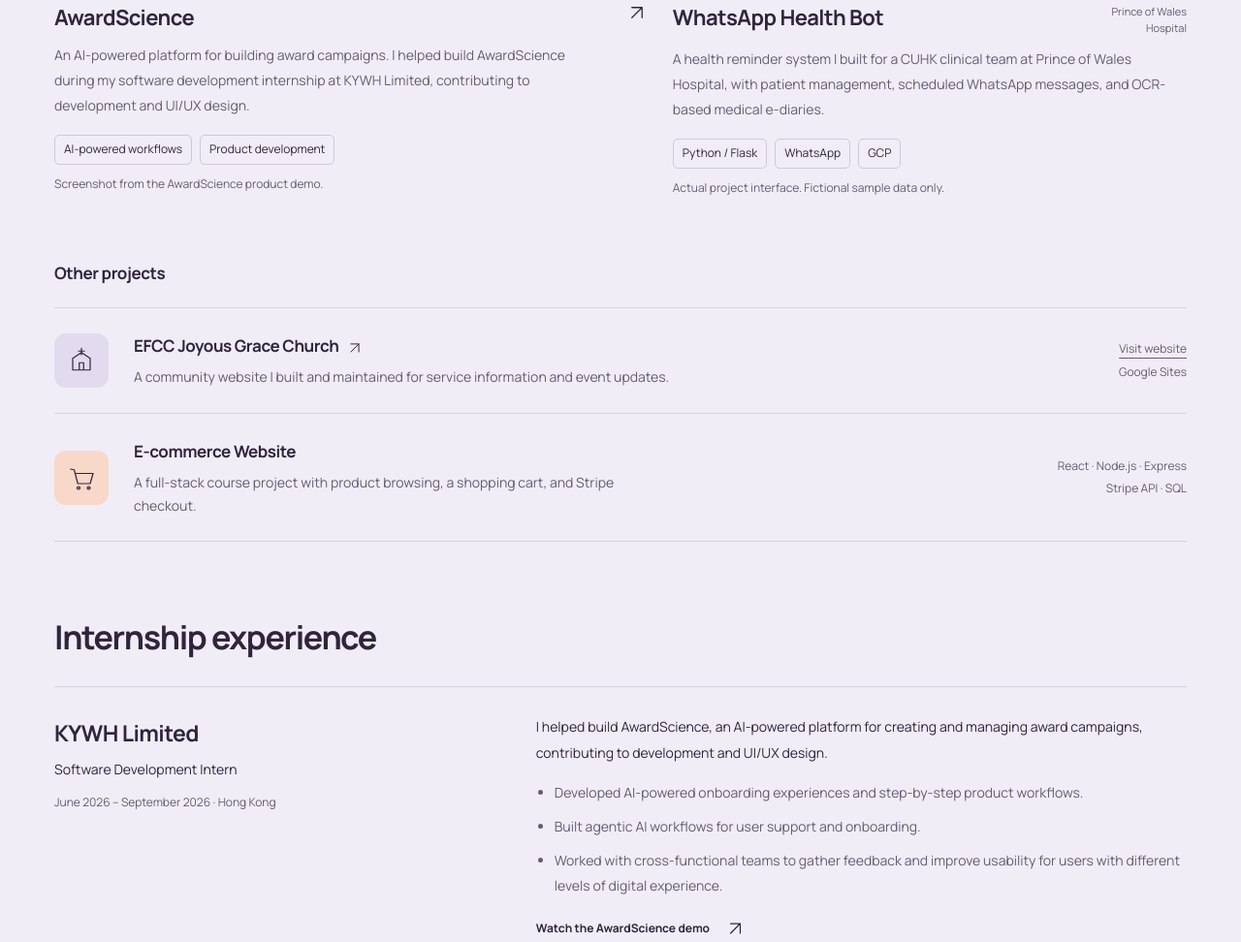
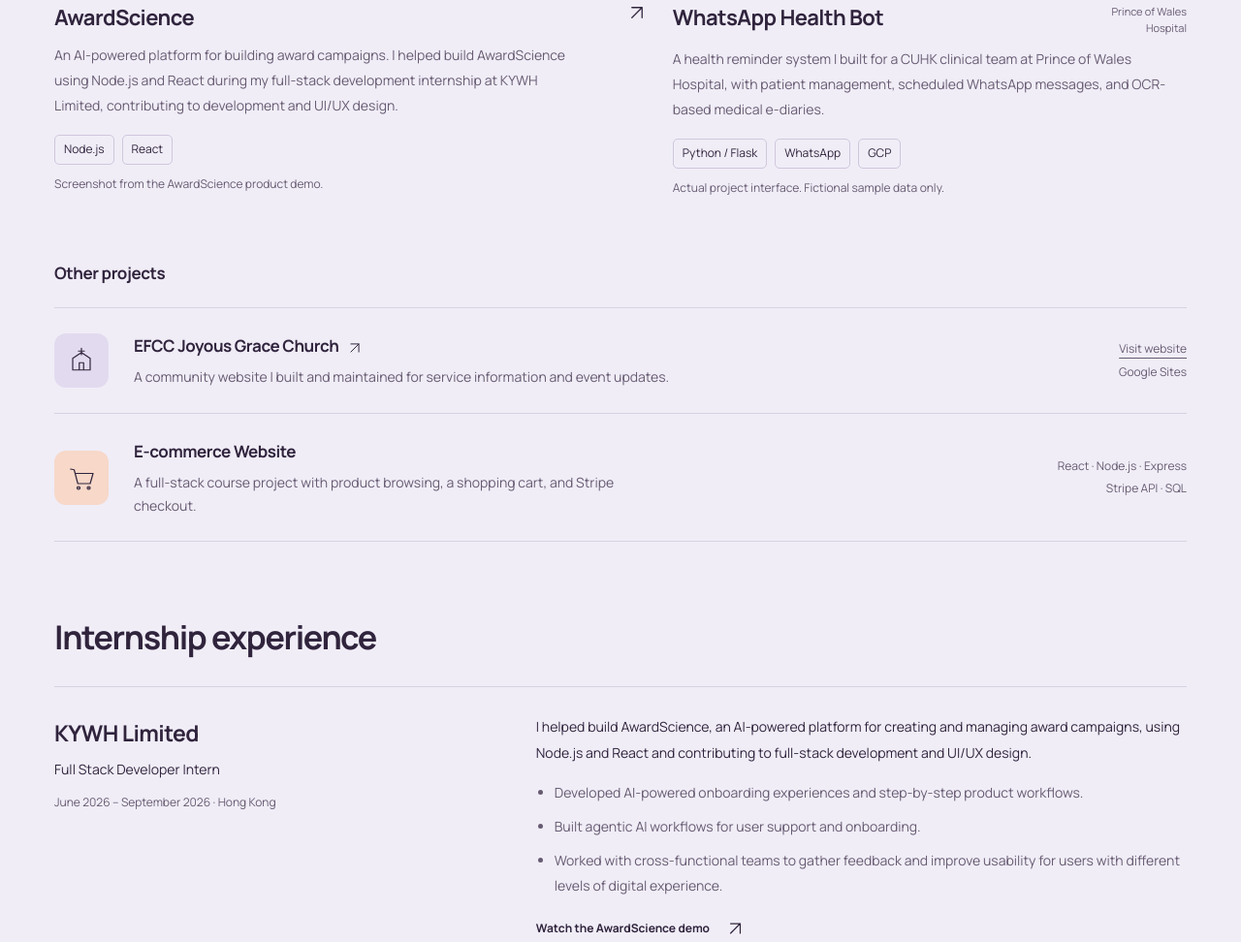
Before and after one commit to dazess/dazess.github.io, a plain HTML site: page index.html in a window 1280 px wide. Shown: the part 821-1793 px from the top of the page at 97% size. Drawn offline with Linux system fonts and the light colour scheme.

Commit message:
Update KYWH role to Full Stack Developer Intern and AwardScience stack to Node.js and React

```diff
--- a/index.html
+++ b/index.html
@@ -7,7 +7,7 @@
   <meta name="color-scheme" content="light dark">
   <meta name="description" content="Computer Science student at The Chinese University of Hong Kong. Projects, internship experience, scholarships, skills, and an untimed apple puzzle.">
   <meta property="og:title" content="Portfolio">
-  <meta property="og:description" content="Projects, software development internship experience at KYWH Limited, and technical skills.">
+  <meta property="og:description" content="Projects, full-stack development internship experience at KYWH Limited, and technical skills.">
   <meta property="og:type" content="website">
   <title>Portfolio</title>
   <link rel="icon" href="assets/favicon.svg" type="image/svg+xml">
@@ -42,8 +42,8 @@
             <span class="visual-action"><svg class="icon" aria-hidden="true"><use href="#play"/></svg> Watch the walkthrough <svg class="icon" aria-hidden="true"><use href="#arrow-up-right"/></svg></span>
           </a>
           <div class="project-heading"><h3><a href="https://www.youtube.com/watch?v=NXfa7q_kYhk" target="_blank" rel="noopener noreferrer">AwardScience <span class="sr-only">(opens in a new tab)</span></a></h3><svg class="icon" aria-hidden="true"><use href="#arrow-up-right"/></svg></div>
-          <p>An AI-powered platform for building award campaigns. I helped build AwardScience during my software development internship at KYWH Limited, contributing to development and UI/UX design.</p>
-          <ul class="tags" aria-label="Project areas"><li>AI-powered workflows</li><li>Product development</li></ul>
+          <p>An AI-powered platform for building award campaigns. I helped build AwardScience using Node.js and React during my full-stack development internship at KYWH Limited, contributing to development and UI/UX design.</p>
+          <ul class="tags" aria-label="Project technologies"><li>Node.js</li><li>React</li></ul>
           <span class="image-note">Screenshot from the AwardScience product demo.</span>
         </article>
 
@@ -69,7 +69,7 @@
 
     <section id="experience" class="experience wrap" aria-labelledby="experience-heading">
       <h2 id="experience-heading">Internship experience</h2>
-      <article class="experience-row"><div class="experience-role"><h3>KYWH Limited</h3><p>Software Development Intern</p><span>June 2026 – September 2026 · Hong Kong</span></div><div class="experience-details"><p>I helped build AwardScience, an AI-powered platform for creating and managing award campaigns, contributing to development and UI/UX design.</p><ul><li>Developed AI-powered onboarding experiences and step-by-step product workflows.</li><li>Built agentic AI workflows for user support and onboarding.</li><li>Worked with cross-functional teams to gather feedback and improve usability for users with different levels of digital experience.</li></ul><a class="text-link" href="https://www.youtube.com/watch?v=NXfa7q_kYhk" target="_blank" rel="noopener noreferrer">Watch the AwardScience demo <svg class="icon" aria-hidden="true"><use href="#arrow-up-right"/></svg><span class="sr-only">(opens in a new tab)</span></a></div></article>
+      <article class="experience-row"><div class="experience-role"><h3>KYWH Limited</h3><p>Full Stack Developer Intern</p><span>June 2026 – September 2026 · Hong Kong</span></div><div class="experience-details"><p>I helped build AwardScience, an AI-powered platform for creating and managing award campaigns, using Node.js and React and contributing to full-stack development and UI/UX design.</p><ul><li>Developed AI-powered onboarding experiences and step-by-step product workflows.</li><li>Built agentic AI workflows for user support and onboarding.</li><li>Worked with cross-functional teams to gather feedback and improve usability for users with different levels of digital experience.</li></ul><a class="text-link" href="https://www.youtube.com/watch?v=NXfa7q_kYhk" target="_blank" rel="noopener noreferrer">Watch the AwardScience demo <svg class="icon" aria-hidden="true"><use href="#arrow-up-right"/></svg><span class="sr-only">(opens in a new tab)</span></a></div></article>
     </section>
 
     <section id="scholarships" class="scholarships-section wrap" aria-labelledby="scholarships-heading"><h2 id="scholarships-heading">Scholarships</h2><article class="scholarship-entry"><h3>Toi Shan Association Scholarship</h3><p>2023, 2024, 2026</p></article></section>
```
